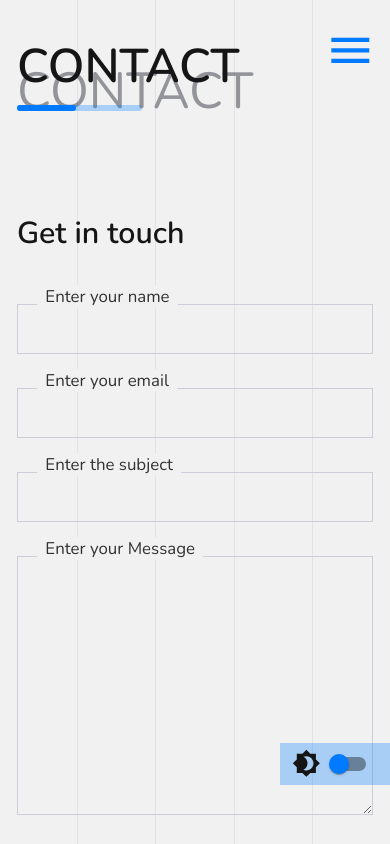
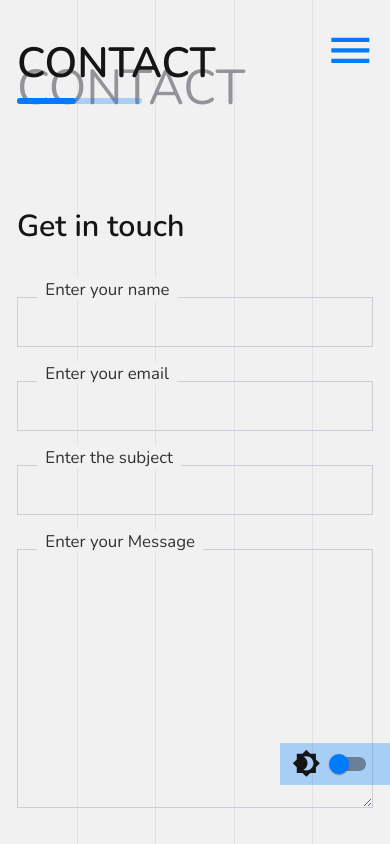
Before and after one commit to mjossany/portfolio, a React (Create React App) app: page /contact in a window 390 px wide. Shown: the top 844 px of the page. Built offline with nearby package versions, Linux system fonts and the light colour scheme.

Commit message:
Resizes spans media queries on Title

```diff
--- a/src/components/Title.jsx
+++ b/src/components/Title.jsx
@@ -22,8 +22,8 @@ const TitleStyled = styled.div`
     text-transform: uppercase;
     position: relative;
     padding-bottom: .7rem;
-    @media screen and (max-width: 496px) {
-        font-size: 2.8rem;
+    @media screen and (max-width: 570px) {
+        font-size: 2.5rem;
     }
     @media screen and (max-width: 370px) {
       font-size: 2rem;
@@ -51,19 +51,19 @@ const TitleStyled = styled.div`
     span{
       font-weight: 500;
       color: rgba(25, 29, 43, .44);
-      font-size: 5rem;
+      font-size: 3.5rem;
       position: absolute;
       left: 0;
       top: 30%;
       z-index: -1;
       @media screen and (max-width: 620px) {
-        font-size: 4rem;
+        font-size: 3.4rem;
       }
-      @media screen and (max-width: 496px) {
-        font-size: 3rem;
+      @media screen and (max-width: 570px) {
+        font-size: 2.9rem;
       }
       @media screen and (max-width: 370px) {
-      font-size: 2rem;
+      font-size: 2.2rem;
     }
     }
   }
```
